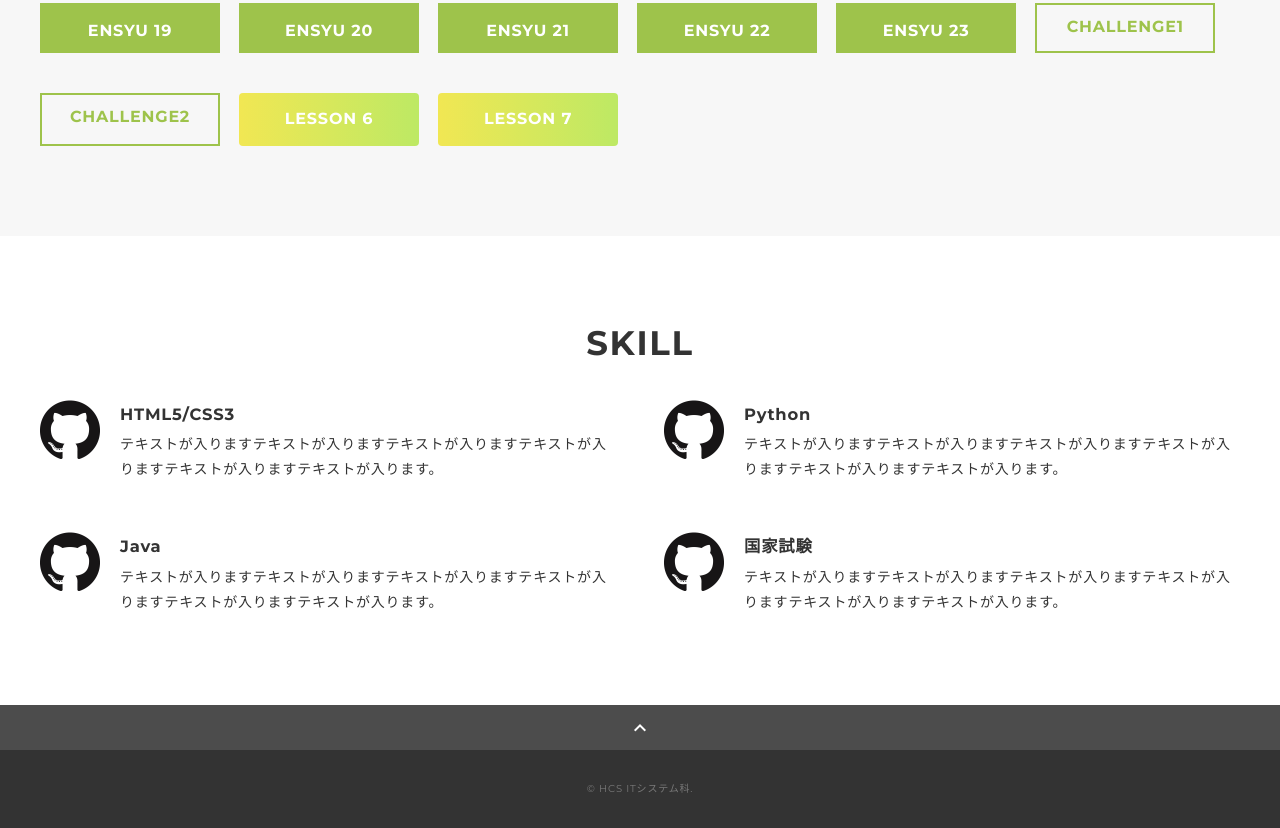
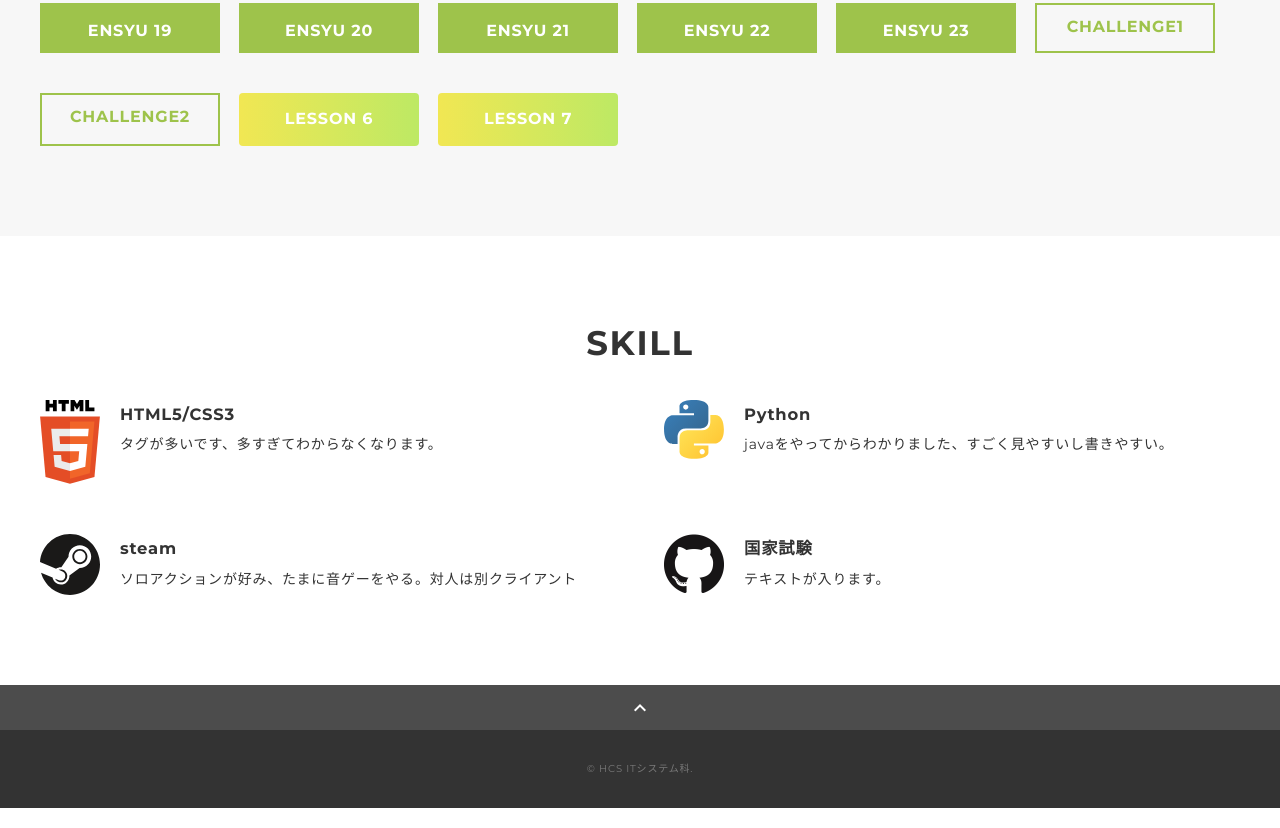
Before and after one commit to 20213010-tandaikoki/S1A131, a plain HTML site: page index.html in a window 1280 px wide. Shown: the part 1181-2009 px from the top of the page. Drawn offline with nearby package versions, Linux system fonts and the light colour scheme.

Commit message:
Add files via upload
ポートフォリオ更新

```diff
--- a/index.html
+++ b/index.html
@@ -93,27 +93,27 @@
 					<h2 class="title">SKILL</h2>
 					<div class="skill-list">
 						<div class="skill-item">
-							<p class="skill-img"><img src="portfolio/img/icon_skill.png" alt=""></p>
+							<p class="skill-img"><img src="portfolio/img/html-5.svg" alt=""></p>
 							<div class="skill-body">
 								<h3 class="skill-name">HTML5/CSS3</h3>
 								<p class="skill-text">
-									テキストが入りますテキストが入りますテキストが入りますテキストが入りますテキストが入りますテキストが入ります。</p>
+									タグが多いです、多すぎてわからなくなります。</p>
 							</div>
 						</div>
 						<div class="skill-item">
-							<p class="skill-img"><img src="portfolio/img/icon_skill.png" alt=""></p>
+							<p class="skill-img"><img src="portfolio/img/python.svg" alt=""></p>
 							<div class="skill-body">
 								<h3 class="skill-name">Python</h3>
 								<p class="skill-text">
-									テキストが入りますテキストが入りますテキストが入りますテキストが入りますテキストが入りますテキストが入ります。</p>
+									javaをやってからわかりました、すごく見やすいし書きやすい。</p>
 							</div>
 						</div>
 						<div class="skill-item">
-							<p class="skill-img"><img src="portfolio/img/icon_skill.png" alt=""></p>
+							<p class="skill-img"><img src="portfolio/img/steam.svg" alt=""></p>
 							<div class="skill-body">
-								<h3 class="skill-name">Java</h3>
+								<h3 class="skill-name">steam</h3>
 								<p class="skill-text">
-									テキストが入りますテキストが入りますテキストが入りますテキストが入りますテキストが入りますテキストが入ります。</p>
+									ソロアクションが好み、たまに音ゲーをやる。対人は別クライアント</p>
 							</div>
 						</div>
 						<div class="skill-item">
@@ -121,7 +121,7 @@
 							<div class="skill-body">
 								<h3 class="skill-name">国家試験</h3>
 								<p class="skill-text">
-									テキストが入りますテキストが入りますテキストが入りますテキストが入りますテキストが入りますテキストが入ります。</p>
+									テキストが入ります。</p>
 							</div>
 						</div>
 					</div>
```
Also changed, not shown: portfolio/img/html-5.svg (added), portfolio/img/python.svg (added), portfolio/img/steam.svg (added).
